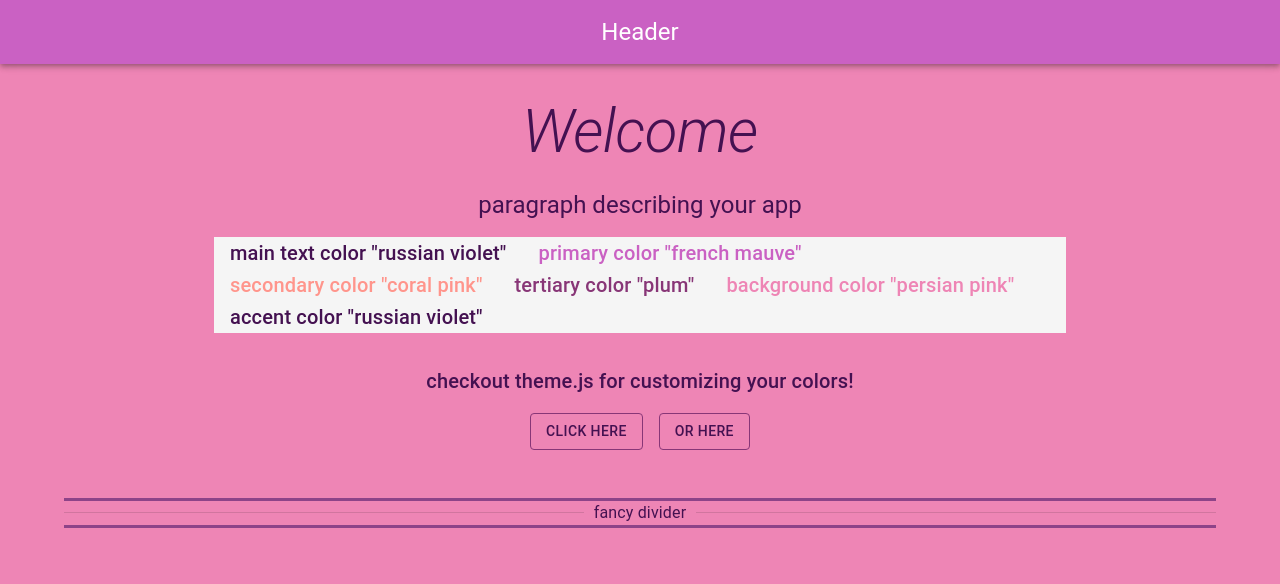
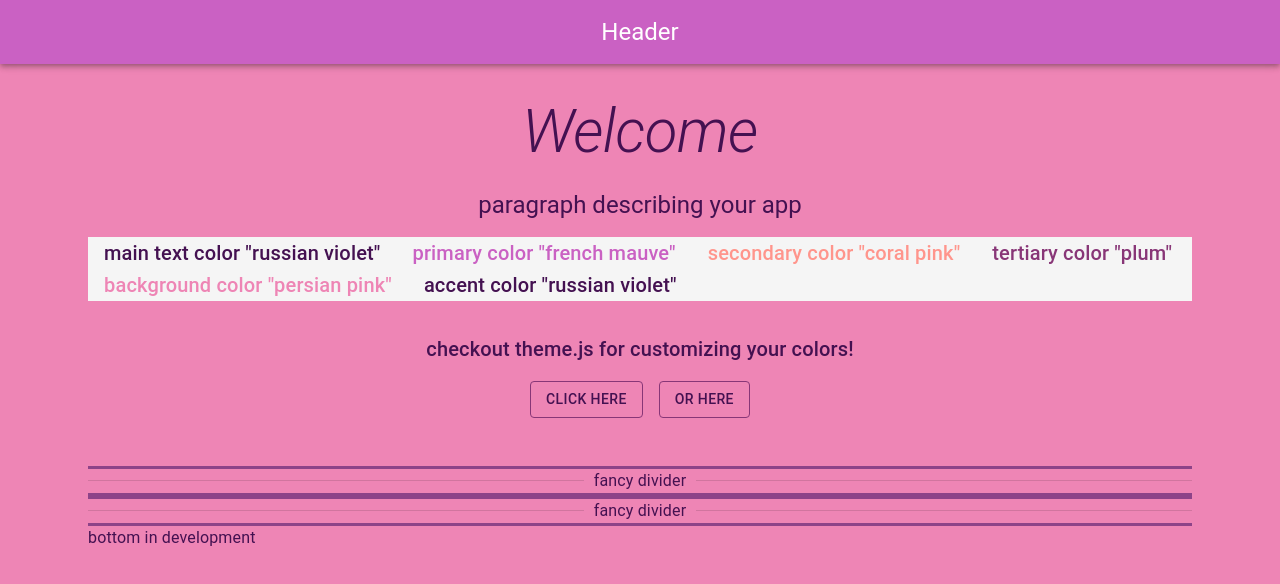
Before and after one commit to jrapich/icecream, a React (Vite) app in the folder client/: page / in a window 1280 px wide. Shown: the top 584 px of the page. Built offline with nearby package versions, Linux system fonts and the light colour scheme.

Commit message:
further broke up the page into top, middle, bottom components, seperated into their own folder

```diff
--- /dev/null
+++ b/client/src/components/home/HomeBottomContent.jsx
@@ -0,0 +1,7 @@
+
+
+export default function HomeBottomContent() {
+    return(
+        <div>bottom in development</div>
+    );
+}
--- a/client/src/components/HomeMiddleContent.jsx
+++ b/client/src/components/home/HomeMiddleContent.jsx
@@ -10,7 +10,7 @@ import {
   Slide,
 } from "@mui/material";
 import { PropTypes } from "prop-types";
-import theme from "../theme";
+import theme from "../../theme";
 
 const cards = [1, 2, 3, 4, 5, 6, 7, 8, 9];
 
@@ -29,7 +29,7 @@ export default function HomeMiddleContent({showContent}) {
             paddingTop: 2,
             paddingBottom: 4,
           }}
-          maxWidth="md"
+          maxWidth="lg"
         >
           <Grid container spacing={4}>
             {cards.map((card) => (
--- /dev/null
+++ b/client/src/components/home/HomeTopContent.jsx
@@ -0,0 +1,79 @@
+import {
+    Box,
+    Typography,
+    Stack,
+    Button,
+  } from "@mui/material";
+import theme from "../../theme";
+
+export default function HomeTopContent() {
+    return(
+        <Box
+          sx={{
+            pt: 4,
+            pb: 4,
+          }}
+        >
+            <Typography component="h1" variant="h2" align="center" gutterBottom>
+              <i>Welcome</i>
+            </Typography>
+            <Typography variant="h5" align="center" paragraph>
+              paragraph describing your app
+            </Typography>
+            <Box
+              sx={{
+                display: "flex",
+                justifyContent: "flex-start",
+                backgroundColor: "whitesmoke",
+                flexWrap: "wrap",
+              }}
+            >
+              <Typography variant="h6" sx={{ px: 2 }}>
+                main text color &quot;russian violet&quot;
+              </Typography>
+              <Typography
+                variant="h6"
+                sx={{ px: 2, color: theme.palette.primary.main }}
+              >
+                primary color &quot;french mauve&quot;
+              </Typography>
+              <Typography
+                variant="h6"
+                sx={{ px: 2, color: theme.palette.secondary.main }}
+              >
+                secondary color &quot;coral pink&quot;
+              </Typography>
+              <Typography
+                variant="h6"
+                sx={{ px: 2, color: theme.palette.tertiary.main }}
+              >
+                tertiary color &quot;plum&quot;
+              </Typography>
+              <Typography
+                variant="h6"
+                sx={{ px: 2, color: theme.palette.background.main }}
+              >
+                background color &quot;persian pink&quot;
+              </Typography>
+              <Typography
+                variant="h6"
+                sx={{ px: 2, color: theme.palette.accent.main }}
+              >
+                accent color &quot;russian violet&quot;
+              </Typography>
+            </Box>
+            <Typography variant="h6" align="center" sx={{ pt: 4 }} paragraph>
+              checkout theme.js for customizing your colors!
+            </Typography>
+            <Stack
+              sx={{ pb: 2 }}
+              direction="row"
+              spacing={2}
+              justifyContent="center"
+            >
+              <Button variant="outlined">Click here</Button>
+              <Button variant="outlined">Or Here</Button>
+            </Stack>
+        </Box>
+    );
+}
--- a/client/src/components/index.js
+++ b/client/src/components/index.js
@@ -1,5 +1,7 @@
 import Header from "./Header";
 import Footer from "./Footer";
-import HomeMiddleContent from "./HomeMiddleContent";
+import HomeTopContent from "./home/HomeTopContent";
+import HomeMiddleContent from "./home/HomeMiddleContent";
+import HomeBottomContent from "./home/HomeBottomContent";
 
-export { Header, Footer, HomeMiddleContent };
+export { Header, Footer, HomeTopContent, HomeMiddleContent, HomeBottomContent };
--- a/client/src/pages/Home.jsx
+++ b/client/src/pages/Home.jsx
@@ -3,12 +3,13 @@ import {
   Box,
   Container,
   Typography,
-  Stack,
-  Button,
   Divider,
 } from "@mui/material";
-import { HomeMiddleContent } from "../components";
-import theme from "../theme";
+import {
+  HomeTopContent,
+  HomeMiddleContent,
+  HomeBottomContent,
+} from "../components";
 
 export default function Home() {
   const [scrollTop, setScrollTop] = useState(0);
@@ -44,88 +45,23 @@ export default function Home() {
 
   return (
     <>
-      <section
-        style={{
-          //arbitrary page height, might need tweaking for mobile/desktop
-          height: 4000,
-        }}
-      >
-        <Box
-          sx={{
-            pt: 4,
-            pb: 4,
-          }}
-        >
-          <Container maxWidth="md">
-            <Typography component="h1" variant="h2" align="center" gutterBottom>
-              <i>Welcome</i>
-            </Typography>
-            <Typography variant="h5" align="center" paragraph>
-              paragraph describing your app
-            </Typography>
-            <Box
-              sx={{
-                display: "flex",
-                justifyContent: "flex-start",
-                backgroundColor: "whitesmoke",
-                flexWrap: "wrap",
-              }}
-            >
-              <Typography variant="h6" sx={{ px: 2 }}>
-                main text color &quot;russian violet&quot;
-              </Typography>
-              <Typography
-                variant="h6"
-                sx={{ px: 2, color: theme.palette.primary.main }}
-              >
-                primary color &quot;french mauve&quot;
-              </Typography>
-              <Typography
-                variant="h6"
-                sx={{ px: 2, color: theme.palette.secondary.main }}
-              >
-                secondary color &quot;coral pink&quot;
-              </Typography>
-              <Typography
-                variant="h6"
-                sx={{ px: 2, color: theme.palette.tertiary.main }}
-              >
-                tertiary color &quot;plum&quot;
-              </Typography>
-              <Typography
-                variant="h6"
-                sx={{ px: 2, color: theme.palette.background.main }}
-              >
-                background color &quot;persian pink&quot;
-              </Typography>
-              <Typography
-                variant="h6"
-                sx={{ px: 2, color: theme.palette.accent.main }}
-              >
-                accent color &quot;russian violet&quot;
-              </Typography>
-            </Box>
-            <Typography variant="h6" align="center" sx={{ pt: 4 }} paragraph>
-              checkout theme.js for customizing your colors!
-            </Typography>
-            <Stack
-              sx={{ pb: 2 }}
-              direction="row"
-              spacing={2}
-              justifyContent="center"
-            >
-              <Button variant="outlined">Click here</Button>
-              <Button variant="outlined">Or Here</Button>
-            </Stack>
-          </Container>
-        </Box>
+      <Container maxWidth="lg" sx={{
+        //arbitrary page height
+        //will need to update for optimal mobile/desktop middleground breakpoints
+        height:4000,
+      }} >
+        <HomeTopContent />
         <Divider component="div" role="presentation">
           <Typography>fancy divider</Typography>
         </Divider>
         {/* content here will show in middle of the page,
         will slide from right to left as the user scrolls*/}
         <HomeMiddleContent showContent={showContent} />
-      </section>
+        <Divider component="div" role="presentation">
+          <Typography>fancy divider</Typography>
+        </Divider>
+        <HomeBottomContent />
+        </Container>
     </>
   );
 }
```
